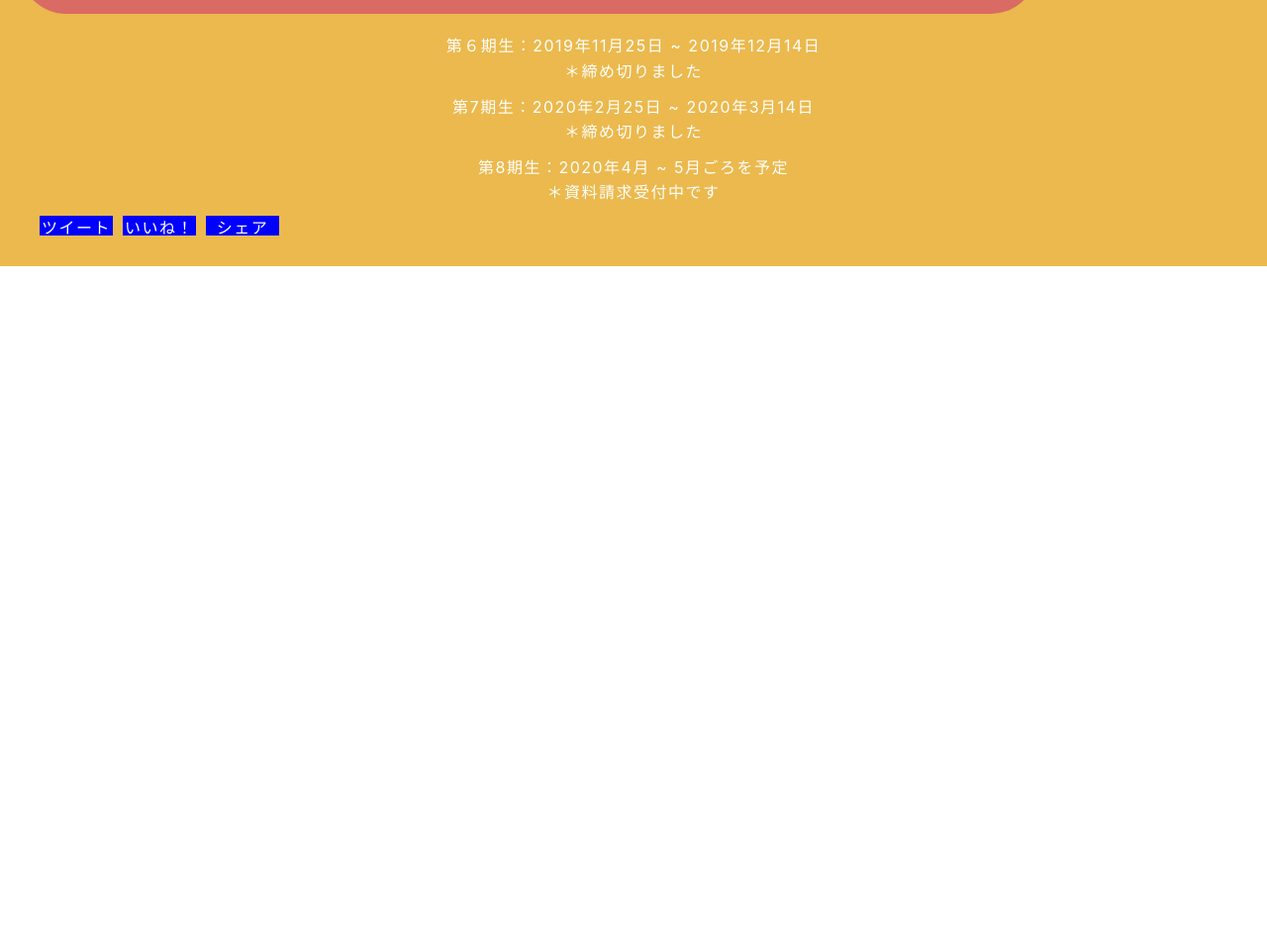
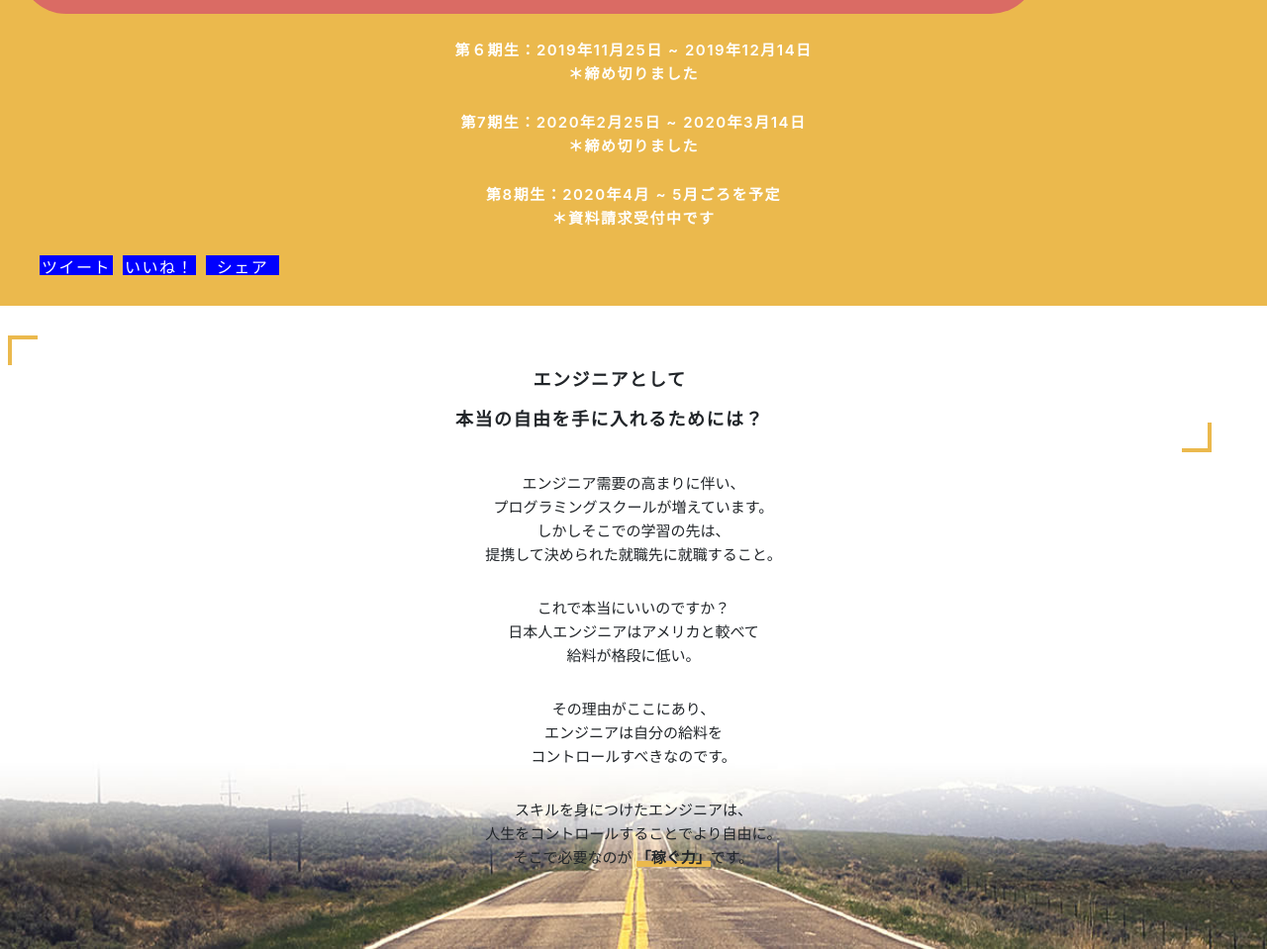
Before and after one commit to Tanaka-Kizuki/isara, a plain HTML site: page index.html in a window 1280 px wide. Shown: the part 603-1562 px from the top of the page at 99% size. Before the commit the page ends 872 px from the top, so only its background shows below. Drawn offline with Linux system fonts and the light colour scheme.

Commit message:
create introduction

```diff
--- a/index.html
+++ b/index.html
@@ -60,6 +60,26 @@
         </div>
       </div>
     </div>
+    <div class="introduction">
+      <div class="introduction__headding">
+        <h2 class="introduction__title">エンジニアとして<br>本当の自由を手に入れるためには？</h2>
+      </div>
+      <div class="introduction__content">
+        <p>エンジニア需要の高まりに伴い、
+          <br>プログラミングスクールが増えています。
+          <br>しかしそこでの学習の先は、
+          <br>提携して決められた就職先に就職すること。</p>
+        <p>これで本当にいいのですか？
+          <br>日本人エンジニアはアメリカと較べて
+          <br>給料が格段に低い。</p>
+        <p>その理由がここにあり、
+          <br>エンジニアは自分の給料を
+          <br>コントロールすべきなのです。</p>
+        <p>スキルを身につけたエンジニアは、
+          <br>人生をコントロールすることでより自由に。
+          <br>そこで必要なのが <span>「稼ぐ力」</span>です。</p>
+      </div>
+    </div>
   </main>
 </body>
 </html>
--- a/style/breakpoints/_base.scss
+++ b/style/breakpoints/_base.scss
@@ -119,7 +119,9 @@
   &__schedule {
     margin: 10px;
     & p {
-      margin: 10px 0;
+      margin: 25px 0;
+      font-size: 15px;
+      font-weight: 600;
     }
   }
   &__contact {
@@ -138,3 +140,64 @@
     }
   }
 }
+
+.introduction {
+  padding: 30px 0;
+  background-image: url(../../images/introduction.jpg);
+  background-position: center bottom;
+  background-repeat: no-repeat;
+  background-size: contain;
+  &__headding {
+    margin: 0 8px;
+    padding: 5px 20px;
+    position: relative;
+    width: 95%;
+    margin-bottom: 20px;
+  }
+  &__title {
+    text-align: center;
+    margin-bottom: 8px;
+    font-size: 18px;
+    font-weight: 600;
+    line-height: 40px;
+    margin-top: 20px;
+    margin-bottom: 8px;
+
+    &::before {
+      content:"";
+      position: absolute;
+      top: 0;
+      left: 0;
+      display: block;
+      width:30px;
+      height: 30px;
+      border-top: 4px solid #ebb94d;;
+      border-left: 4px solid #ebb94d;;
+    }
+    &::after {
+      content:"";
+      position: absolute;
+      bottom: 0;
+      right: 0;
+      display: block;
+      width:30px;
+      height: 30px;
+      border-right: 4px solid #ebb94d;;
+      border-bottom: 4px solid #ebb94d;;
+    }
+  }
+  &__content {
+    text-align: center;
+    margin-bottom: 50px;
+    & p {
+      font-size: 15px;
+      letter-spacing: 0;
+      font-weight: 300;
+      margin-bottom: 30px;
+      & span {
+        font-weight: bold;
+        background: linear-gradient(transparent 70%, #ebb94d 70%);
+      }
+    }
+  }
+}
```
Also changed, not shown: images/introduction.jpg (added), style/style.css, 3 other files.
